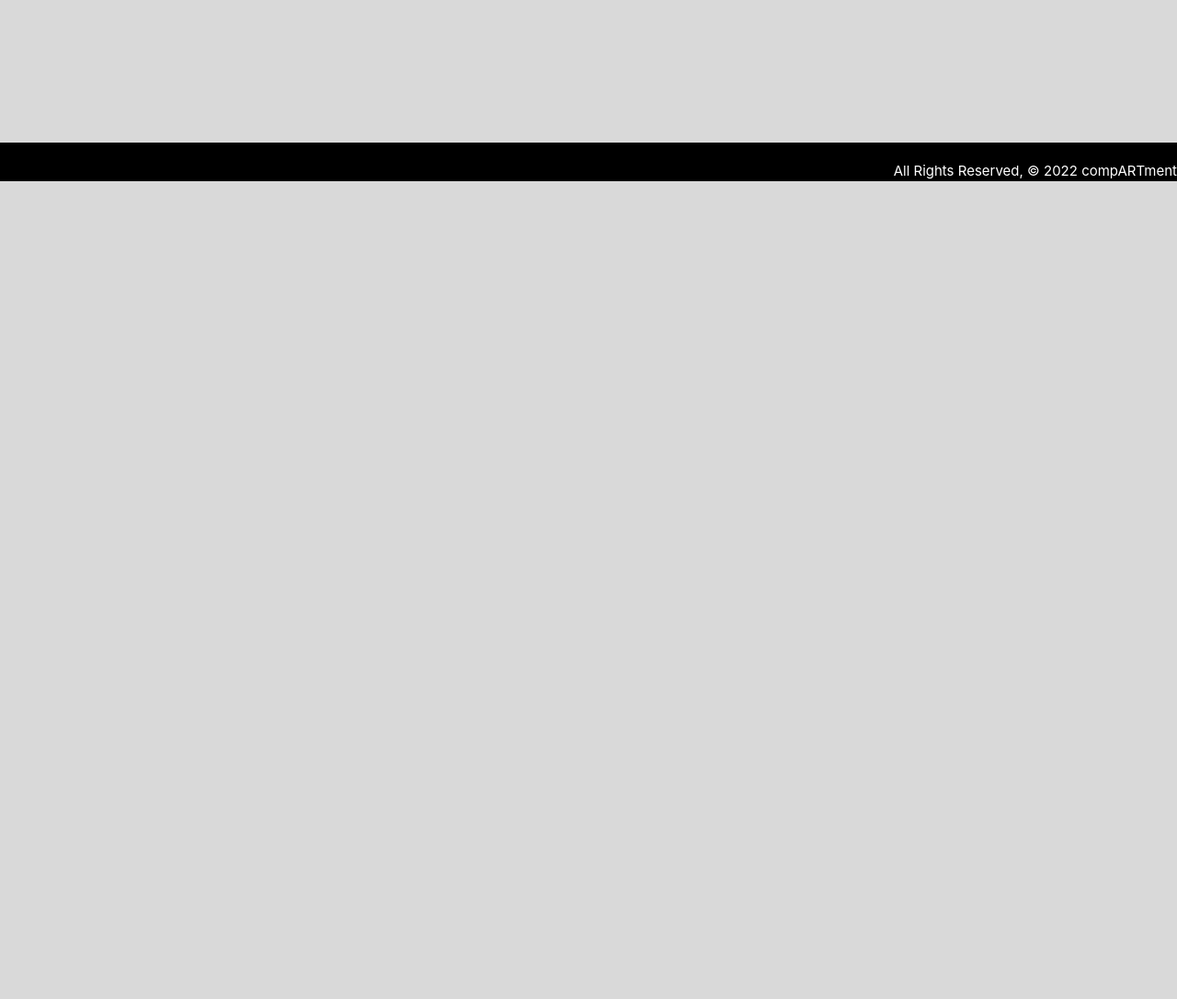
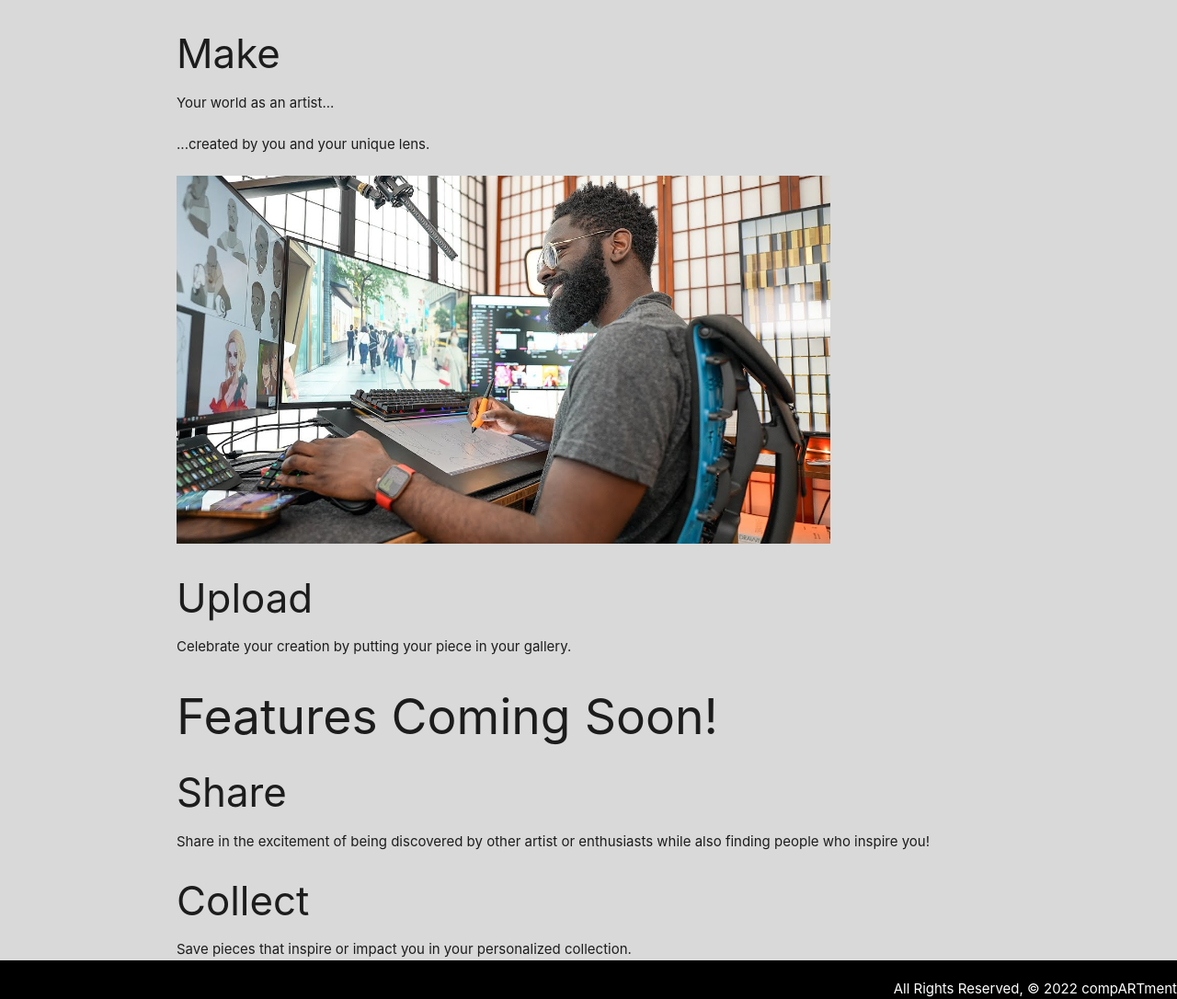
Before and after one commit to jzolly/compARTment, a Django app: page / in a window 1280 px wide. Shown: the part 603-1689 px from the top of the page at 92% size. Before the commit the page ends 800 px from the top, so only its background shows below. Run offline with Django 4.2, Linux system fonts and the light colour scheme.

Commit message:
details photos uploading

```diff
--- a/main_app/templates/home.html
+++ b/main_app/templates/home.html
@@ -1,6 +1,29 @@
 {% extends 'base.html' %} {% block content %}
-<h1>Home</h1>
+<h1>A Place for Creatives</h1>
 <hr />
-<p>Community for Artists and Art Enthusiasts</p>
+<div>
+    <div class="home-display">
+        <img class="home-img" src="../static/images/Artists.jpeg" alt="artist" height="400">
+        <div class="home1"><h3>Make</h3>
+            <p>Your world as an artist...</p><br/>
+            <p>...created by you and your unique lens.</p><br/>
+        </div>
+        <img class="home-img" src="../static/images/UploadDude.jpeg" alt="artist" height="400">
+        <div class="home2">
+            <h3>Upload</h3>
+            <p>Celebrate your creation by putting your piece in your gallery.</p>
+        </div>
+        <h2>Features Coming Soon!</h2>
+        <div class="home3">
+            <h3>Share</h3>
+            <p>Share in the excitement of being discovered by other artist or enthusiasts while also finding people who inspire you!</p>
+        </div>
+        <div class="home4">
+            <h3>Collect</h3>
+            <p>Save pieces that inspire or impact you in your personalized collection.</p>
+        </div>
+    </div>
+</div>
+
 
 {% endblock %}
--- a/main_app/views.py
+++ b/main_app/views.py
@@ -12,8 +12,8 @@ from .models import Art, Profile, PhotoArt, PhotoProfile
 import uuid
 import boto3
 
-S3_BASE_URL = 'https://s3.us-east-1.amazonaws.com/'
-BUCKET = 'compartment-jz'
+S3_BASE_URL = 'https://s3.amazonaws.com/'
+BUCKET = 'compartment-photos'
 # Create your views here.
 
 def home(request):
@@ -39,12 +39,12 @@ def art_detail(request, art_id):
 
 @login_required
 def add_art_photo(request, art_id):
-    art_photo_file = request.FILES.get('art_photo_file', None)
-    if art_photo_file:
+    photo_file = request.FILES.get('art_photo_file', None)
+    if photo_file:
         s3 = boto3.client('s3')
-        key = uuid.uuid4().hex[:6] + art_photo_file.name[art_photo_file.name.rfind('.'):]
+        key = uuid.uuid4().hex[:6] + photo_file.name[photo_file.name.rfind('.'):]
         try:
-            s3.upload_fileobj(art_photo_file, BUCKET, key)
+            s3.upload_fileobj(photo_file, BUCKET, key)
             url = f"{S3_BASE_URL}{BUCKET}/{key}"
             photo = PhotoArt(url=url, art_id=art_id)
             photo.save()
@@ -66,8 +66,8 @@ def add_profile_photo(request, profile_id):
             photo.save()
         except Exception as error:
             print("Error uploading photo:", error)
-            return redirect('detail', profile_id=profile_id)
-    return redirect('detail', profile_id=profile_id)
+            return redirect('profile', profile_id=profile_id)
+    return redirect('profile')
 
 
 
@@ -92,7 +92,7 @@ def signup(request):
 class ArtCreate(LoginRequiredMixin, CreateView):
     model = Art
     fields = ['name', 'date', 'mediums', 'description']
-    success_url = '/art/'
+    success_url = '/art_gallery/'
 
     def form_valid(self, form):
         form.instance.user = self.request.user
```
Also changed, not shown: main_app/templates/art/detail.html (+12 -8 lines), main_app/templates/profile.html (+12 -6 lines), main_app/static/images/UploadDude.jpeg (added).
